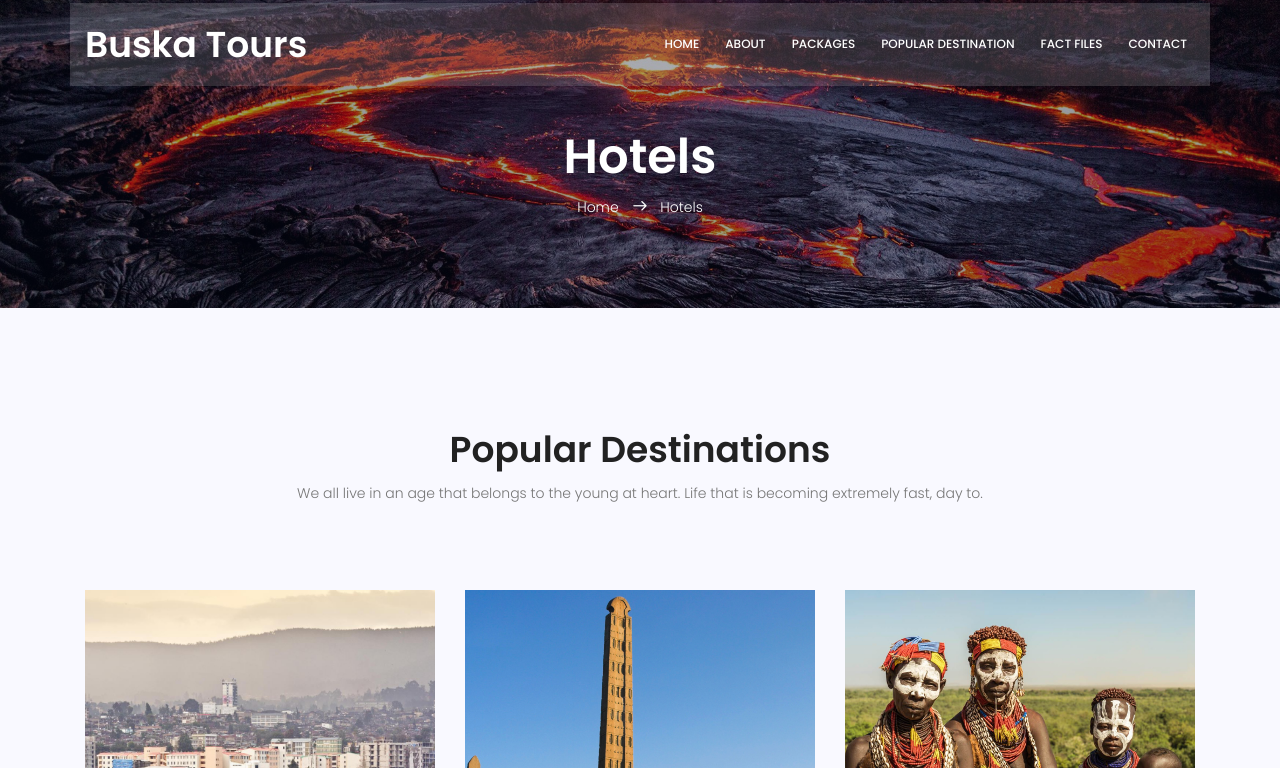
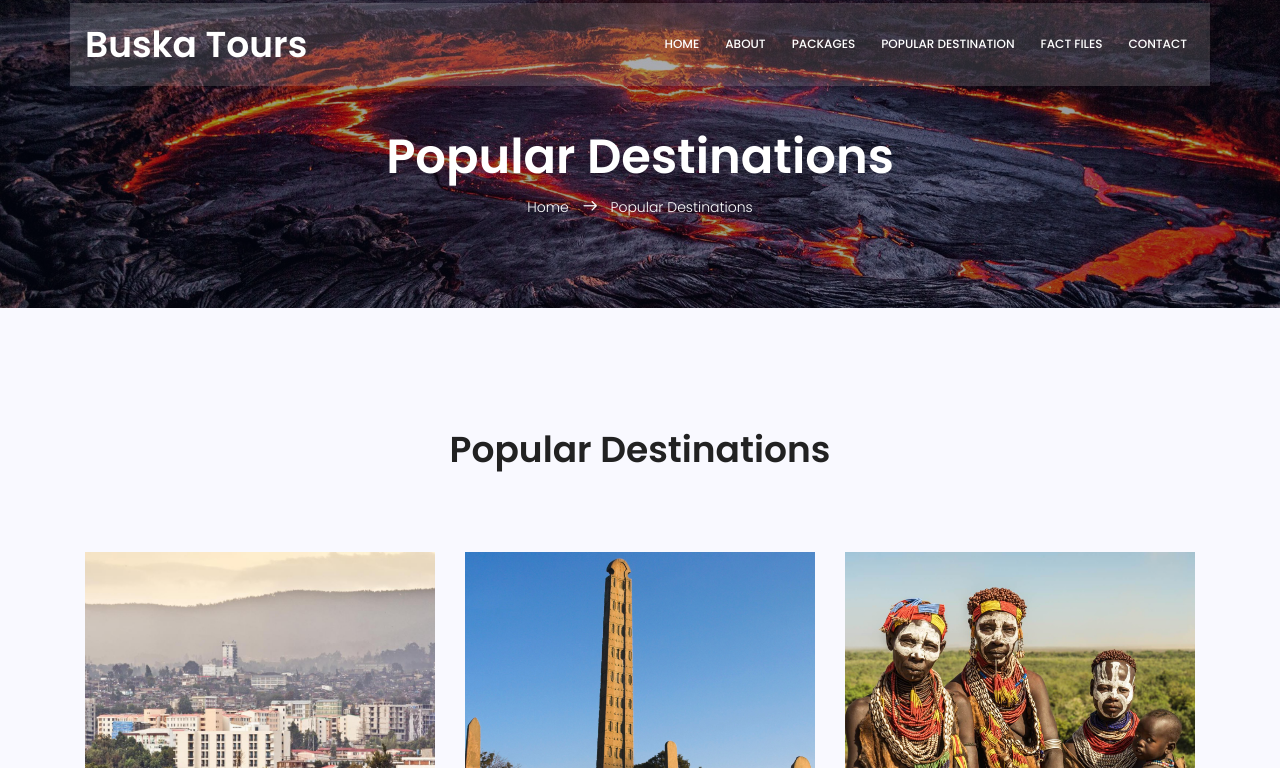
Before and after one commit to akuadane/travel, a plain HTML site: page hotels.html in a window 1280 px wide. Shown: the part 32-800 px from the top of the page. Drawn offline with Linux system fonts and the light colour scheme; some packages are replaced by stand-ins of ours.

Commit message:
about page changes

```diff
--- a/hotels.html
+++ b/hotels.html
@@ -77,8 +77,8 @@
         <div class="container">
             <div class="row d-flex align-items-center justify-content-center">
                 <div class="about-content col-lg-12">
-                    <h1 class="text-white"> Hotels </h1>
-                    <p class="text-white link-nav"><a href="index.html">Home </a> <span class="lnr lnr-arrow-right"></span> <a href="hotels.html"> Hotels</a></p>
+                    <h1 class="text-white"> Popular Destinations </h1>
+                    <p class="text-white link-nav"><a href="index.html">Home </a> <span class="lnr lnr-arrow-right"></span> <a href="hotels.html"> Popular Destinations</a></p>
                 </div>
             </div>
         </div>
@@ -91,7 +91,6 @@
                 <div class="menu-content pb-40 col-lg-8">
                     <div class="title text-center">
                         <h1 class="mb-10">Popular Destinations</h1>
-                        <p>We all live in an age that belongs to the young at heart. Life that is becoming extremely fast, day to.</p>
                     </div>
                 </div>
             </div>
```
